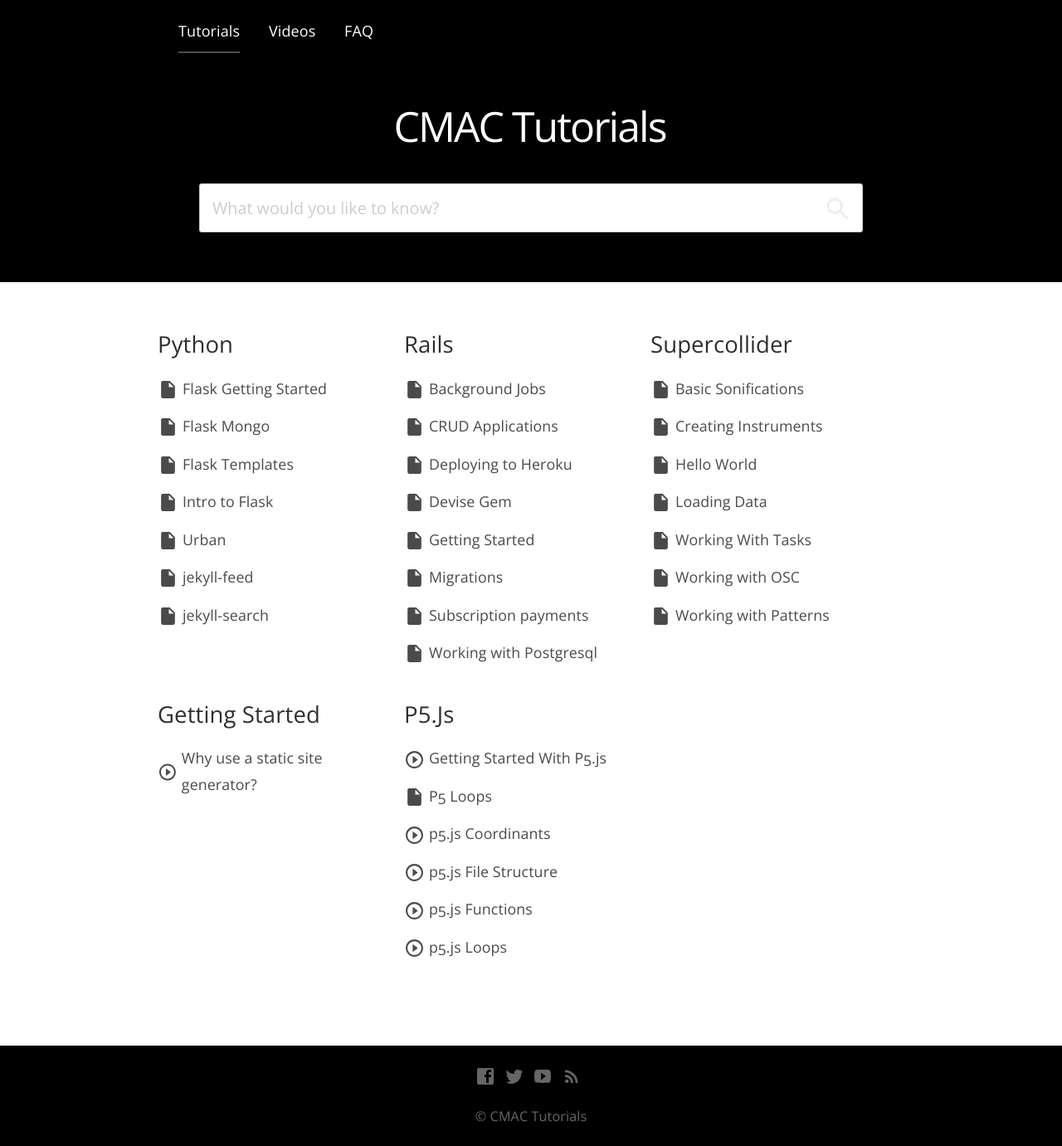
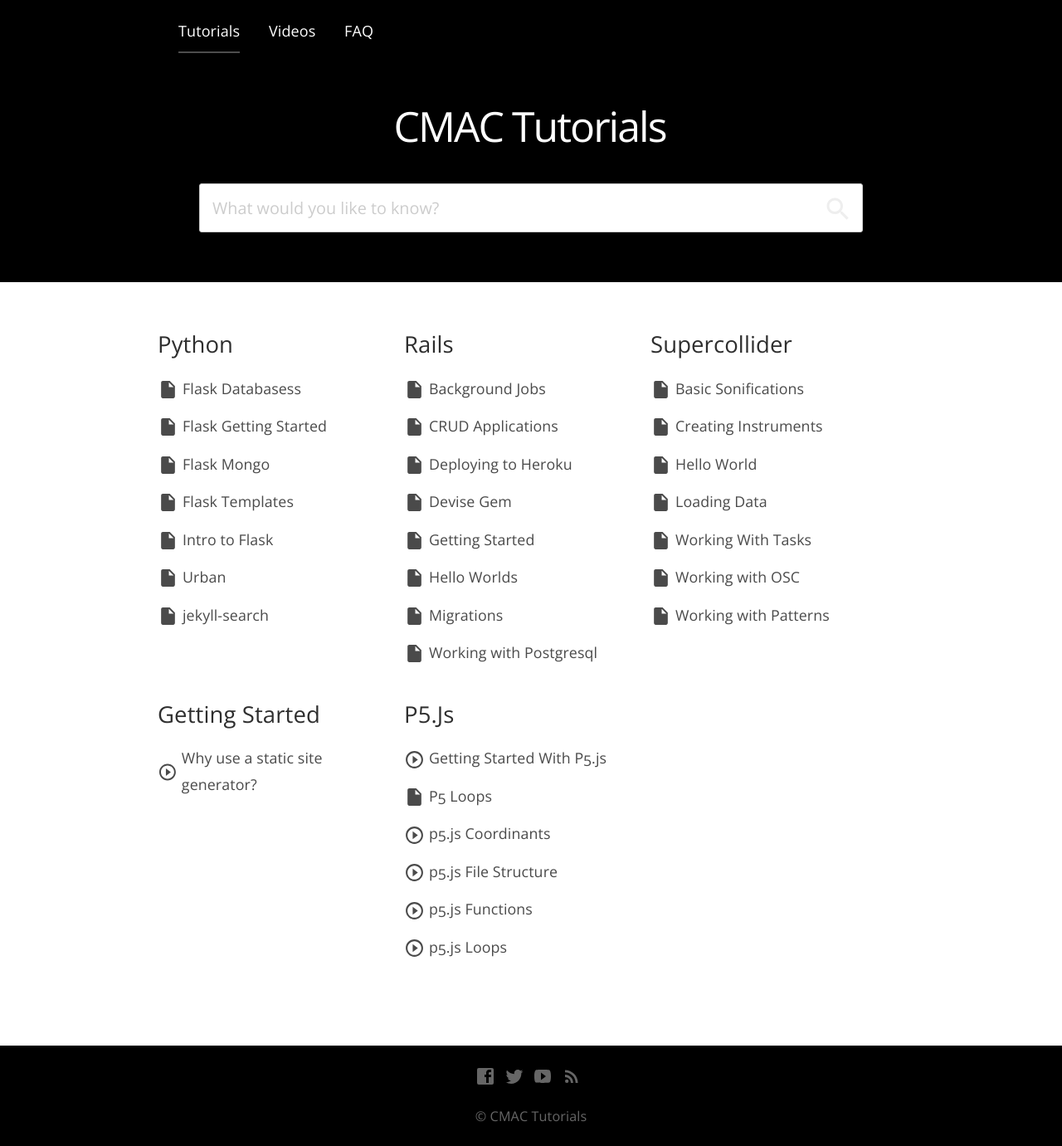
Before and after one commit to cmac-duke/coding-tutorials, a Jekyll site: the page built from index.html, in a window 1280 px wide. Shown: the whole page at 83% size. Built offline with Jekyll 4.4.1, drawn with Linux system fonts in a browser that asks for light colours; nearby versions of some CDN libraries.

```diff
--- a/_posts/2017-01-16-python-flask-databases.md
+++ b/_posts/2017-01-16-python-flask-databases.md
@@ -1,6 +1,6 @@
 ---
 date: 2017-01-16
-title: jekyll-feed
+title: Flask Databasess
 categories:
   - Python
 description: Install an RSS feed on your Jekyll blog
--- a/_posts/2017-01-16-rails-hello-world.md
+++ b/_posts/2017-01-16-rails-hello-world.md
@@ -1,6 +1,6 @@
 ---
 date: 2017-01-16
-title: Subscription payments
+title: Hello Worlds
 categories:
   - Rails
 description: How subscription payments work.
```
Also changed, not shown: README.md, tutorials.png (added).
